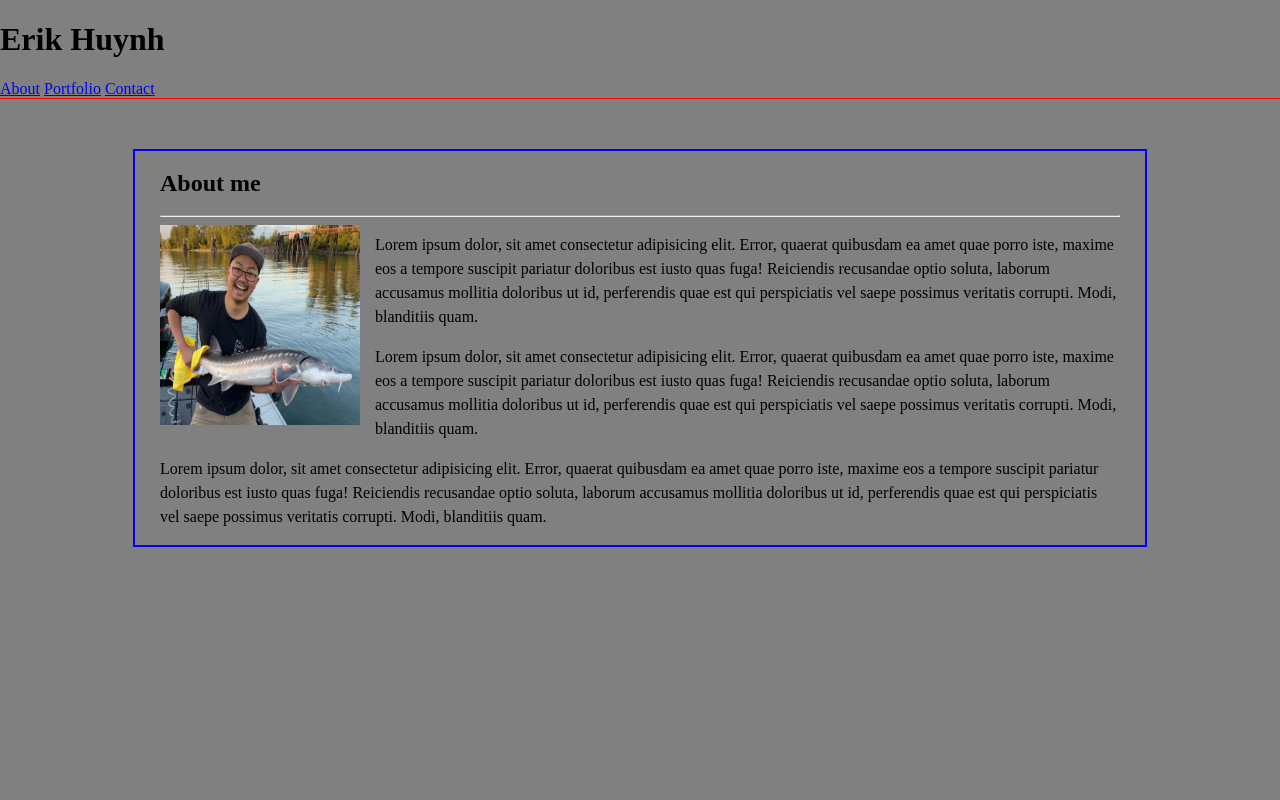
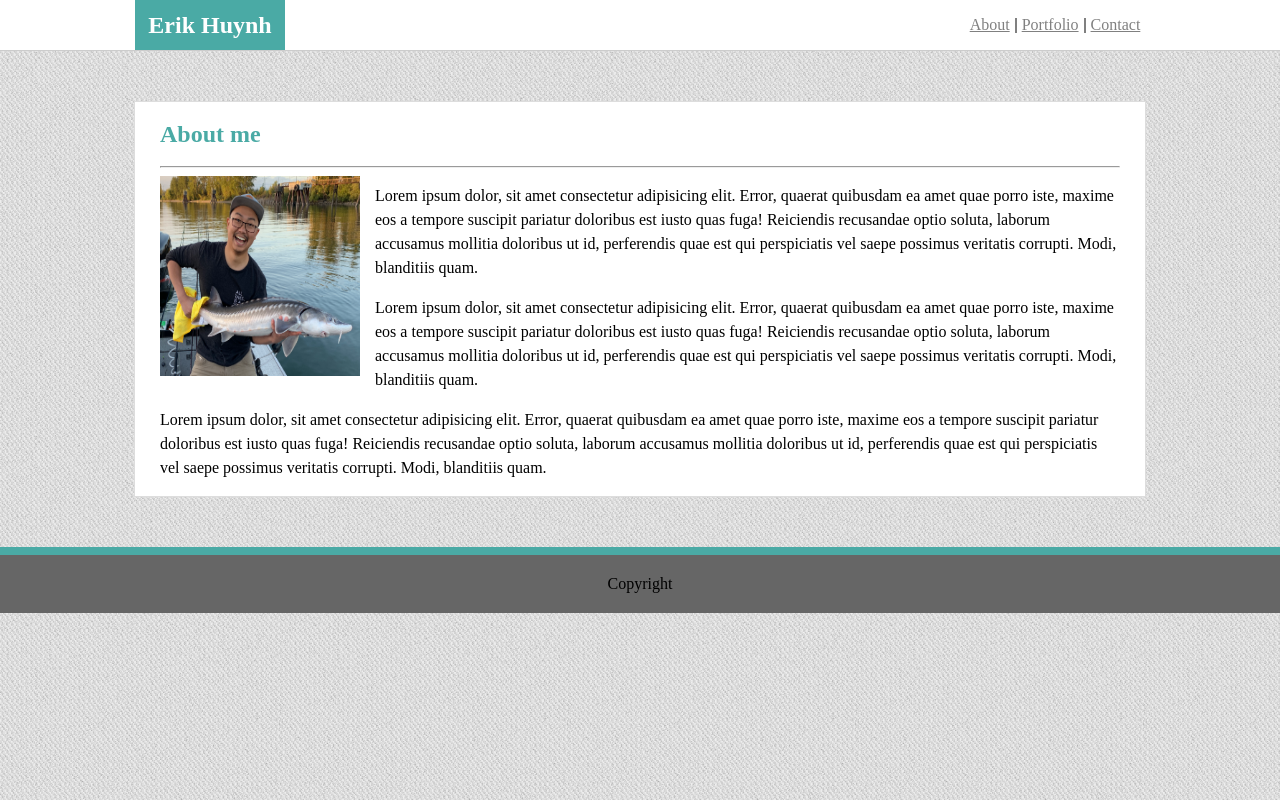
Before and after one commit to E-Huynh/Homework-1, a plain HTML site: page index.html in a window 1280 px wide. Drawn offline with Linux system fonts and the light colour scheme.

Commit message:
Basic layout of index page 80% done

```diff
--- a/assets/css/style.css
+++ b/assets/css/style.css
@@ -1,24 +1,72 @@
 body {
-    background: grey;
+    background: url("../images/cheap_diagonal_fabric.png");
+    box-sizing: border-box;
     margin: 0;
     padding: 0;
 }
+/* Header styles */
+#topHeader  {
+    border-bottom: 1px #cccccc solid;
+    height: 50px;
+    background: #ffffff;
+    display: flex;
+    justify-content: center;
+}
+#centerDiv  {
+    height: 100%;
+    width: 1010px;
 
-header {
-    border-bottom: 1px red solid;
 }
-
+#logo   {
+    background: #4aaaa5;
+    color: white;
+    width: 150px;
+    height: 100%;
+    float: left;
+    display: flex;
+    justify-content: center;
+    align-items: center;
+}
+#links   {
+    width: 180px;
+    height: 100%;
+    float: right;
+    display: flex;
+    justify-content: center;
+    align-items: center;
+}
+a{
+    color: grey;
+}
+.linkSpan   {
+    margin: 0px 5px;
+    background: grey;
+    width: 2px;
+    height: 15px;
+}
+/* Content DIV styles */
 #content    {
-    border: 2px solid blue;
+    background: #ffffff;
+    border: 1px solid #dddddd;
     width: 960px;
     margin: 50px auto;
     padding: 0px 25px;
     line-height: 1.5rem;
+    clear: both;
 }
-
+.sectionTitle   {
+    color: #4aaaa5;
+}
 #bioImage   {
     width: 200px;
     height: 200px;
     float: left;
     padding-right: 15px;
 }
+/* Footer styles */
+footer  {
+    background: #666666;
+    border-top: 8px solid #4aaaa5;
+    padding: 20px;
+    text-align: center;
+}
--- a/index.html
+++ b/index.html
@@ -9,19 +9,30 @@
 
 </head>
 <body>
-    <header>
-        <h1>Erik Huynh</h1>
-        <a href="#">About</a>
-        <a href="#">Portfolio</a>
-        <a href="#">Contact</a>
+    <header id="topHeader">
+        <div id="centerDiv">
+        <div id="logo">
+            <h2>Erik Huynh</h2>
+        </div>
+        <div id="links">
+            <a href="#">About</a>
+            <span class="linkSpan"></span>
+            <a href="#">Portfolio</a>
+            <span class="linkSpan"></span>
+            <a href="#">Contact</a>
+        </div>
+      </div>
     </header>
     <div id="content">
-        <h2>About me</h2>
+        <h2 class="sectionTitle">About me</h2>
         <hr>
         <img id="bioImage" src="assets/images/IMG_0845.JPG" alt="Image of Erik Huynh">
         <p>Lorem ipsum dolor, sit amet consectetur adipisicing elit. Error, quaerat quibusdam ea amet quae porro iste, maxime eos a tempore suscipit pariatur doloribus est iusto quas fuga! Reiciendis recusandae optio soluta, laborum accusamus mollitia doloribus ut id, perferendis quae est qui perspiciatis vel saepe possimus veritatis corrupti. Modi, blanditiis quam.</p>
         <p>Lorem ipsum dolor, sit amet consectetur adipisicing elit. Error, quaerat quibusdam ea amet quae porro iste, maxime eos a tempore suscipit pariatur doloribus est iusto quas fuga! Reiciendis recusandae optio soluta, laborum accusamus mollitia doloribus ut id, perferendis quae est qui perspiciatis vel saepe possimus veritatis corrupti. Modi, blanditiis quam.</p>
         <p>Lorem ipsum dolor, sit amet consectetur adipisicing elit. Error, quaerat quibusdam ea amet quae porro iste, maxime eos a tempore suscipit pariatur doloribus est iusto quas fuga! Reiciendis recusandae optio soluta, laborum accusamus mollitia doloribus ut id, perferendis quae est qui perspiciatis vel saepe possimus veritatis corrupti. Modi, blanditiis quam.</p>
     </div>
+    <footer>
+        Copyright
+    </footer>
 </body>
 </html>
```
Also changed, not shown: assets/images/cheap_diagonal_fabric.png (added), 1 other file.
